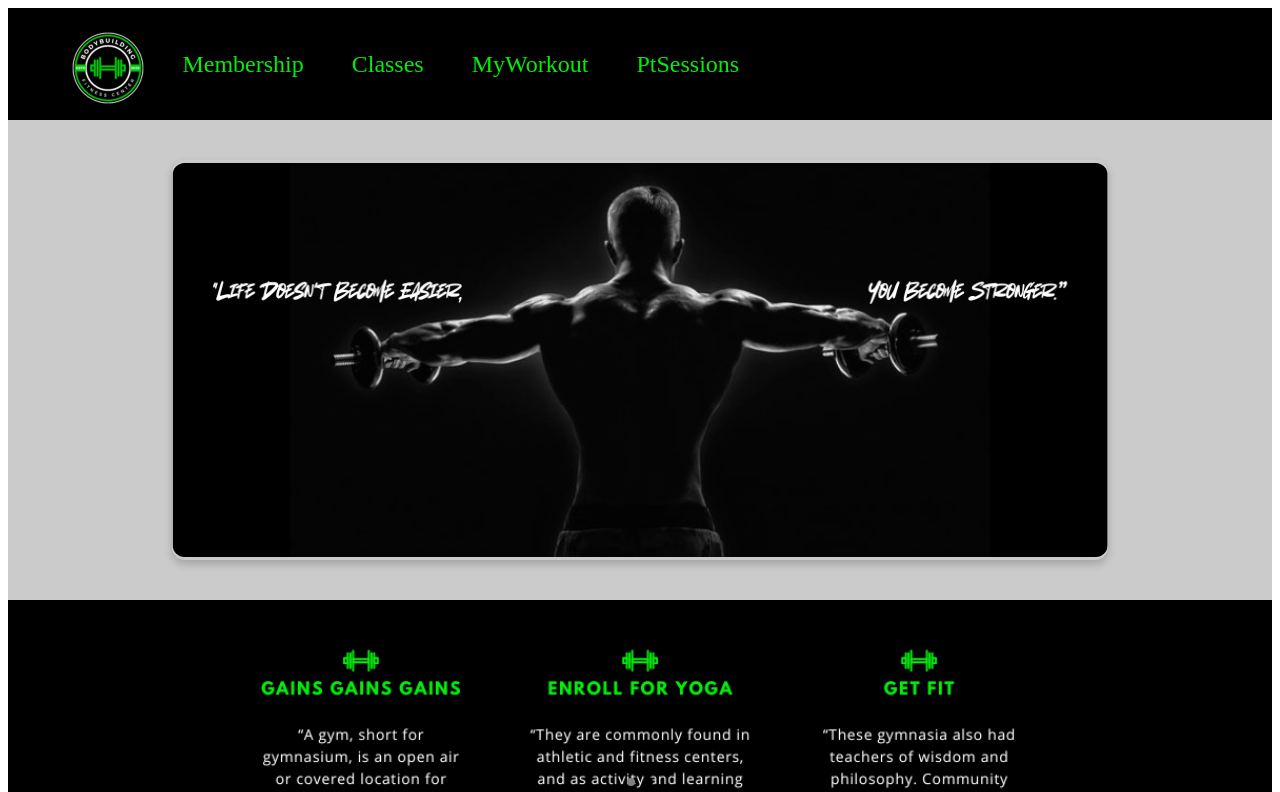
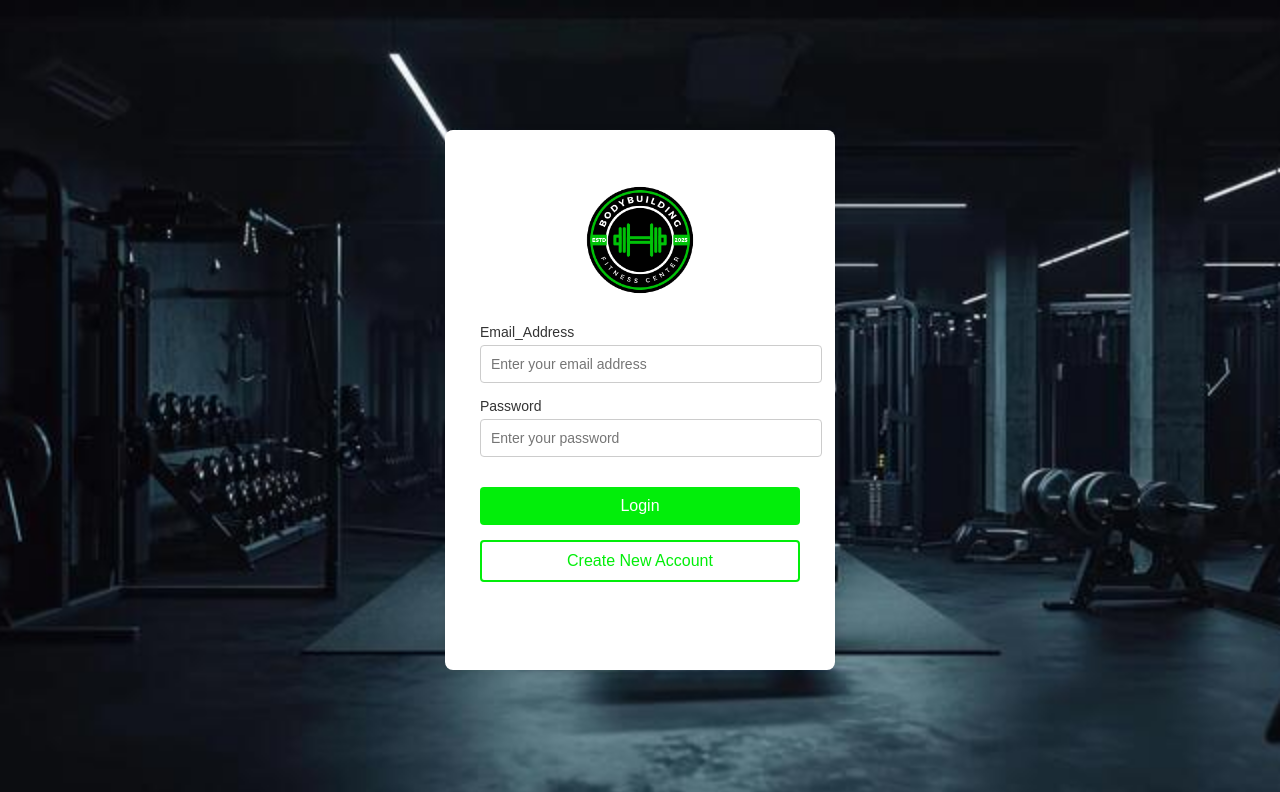
Before and after one commit to SobhyDaaboul/GymApp_FrontEnd, a React (Create React App) app: page / in a window 1280 px wide. Shown: the top 792 px of the page. Built offline with nearby package versions, Linux system fonts and the light colour scheme.

Commit message:
fixing login page setup

```diff
--- a/src/App.js
+++ b/src/App.js
@@ -1,10 +1,10 @@
 import React from 'react';
-import Layout from './layout/Layout';
+import LoginPage from './Pages/LoginPage';
 
 function App() {
   return (
     <div>
-    <Layout/>
+    <LoginPage/>
     </div>
   );
 }
--- /dev/null
+++ b/src/Pages/LoginPage.js
@@ -0,0 +1,9 @@
+import LoginForm from '../components/Forms/LoginForm';
+
+function LoginPage() {
+    return (
+        <LoginForm />
+    );
+}
+
+export default LoginPage;
```
Also changed, not shown: src/components/Forms/LoginForm.js (renamed from src/login/Login.js, +4 -4 lines), src/CSS/AutoCarousel.module.css (renamed from src/components/AutoCarousel.module.css), src/CSS/LoginForm.module.css (renamed from src/login/Login.module.css), src/components/UI/AutoCarousel.js (renamed from src/components/AutoCarousel.js).
